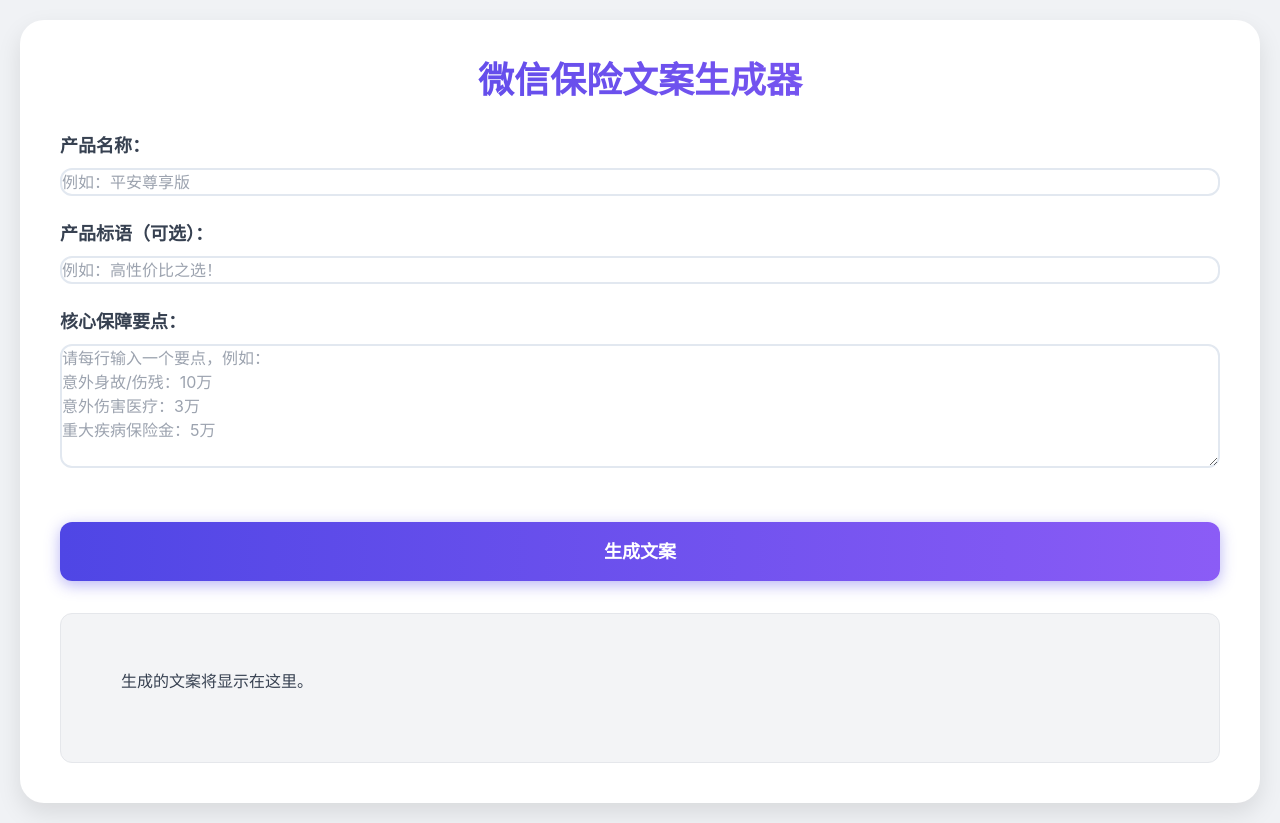
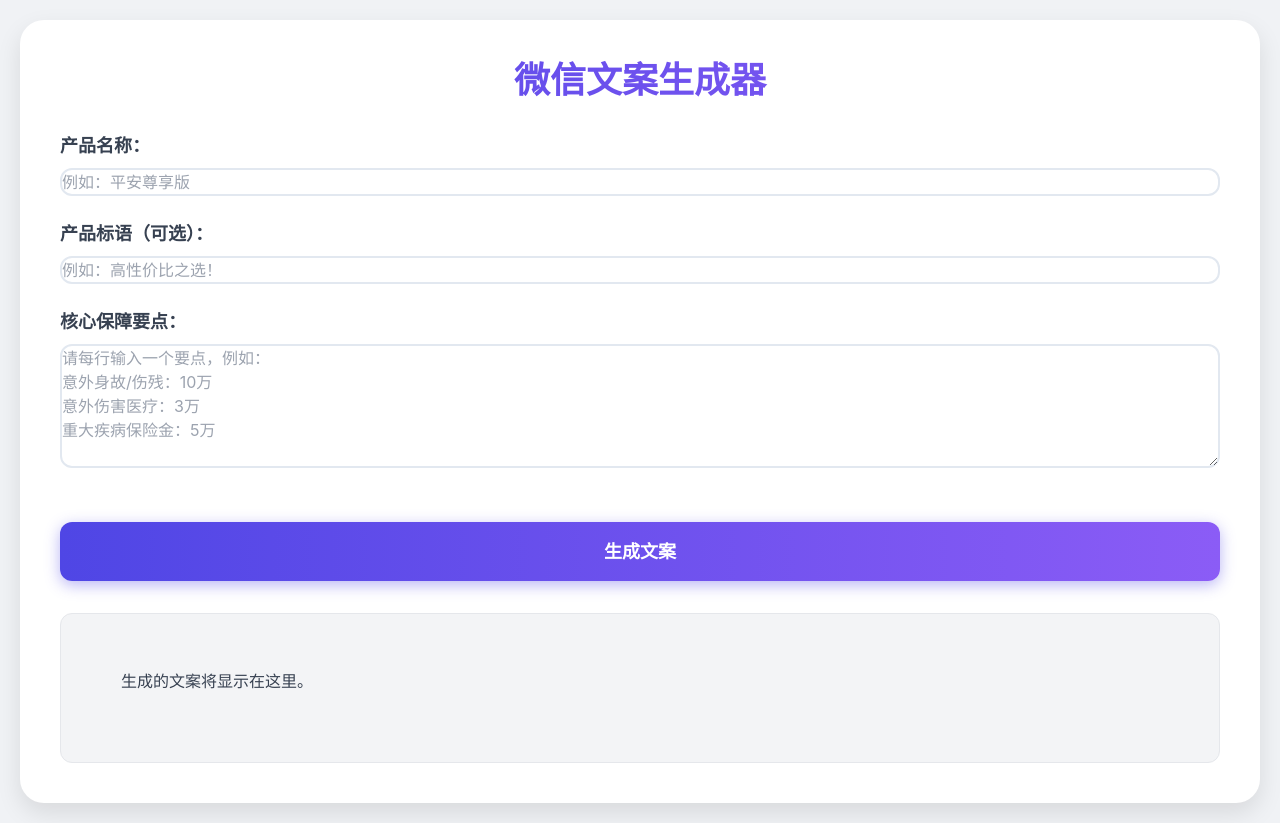
Before and after one commit to Aeglx/copy_maker, a plain HTML site: page index.html in a window 1280 px wide. Drawn offline with nearby package versions, Linux system fonts and the light colour scheme.

Commit message:
更新 index.html

```diff
--- a/index.html
+++ b/index.html
@@ -82,7 +82,7 @@
 <body class="flex flex-col items-center p-5">
 
 <div class="container w-full mx-auto">
-    <h1 class="text-4xl font-extrabold text-center mb-8 text-gradient">微信保险文案生成器</h1>
+    <h1 class="text-4xl font-extrabold text-center mb-8 text-gradient">微信文案生成器</h1>
 
     <div class="mb-6">
         <label for="productName" class="block text-gray-700 font-semibold mb-2 text-lg">产品名称：</label>
```
